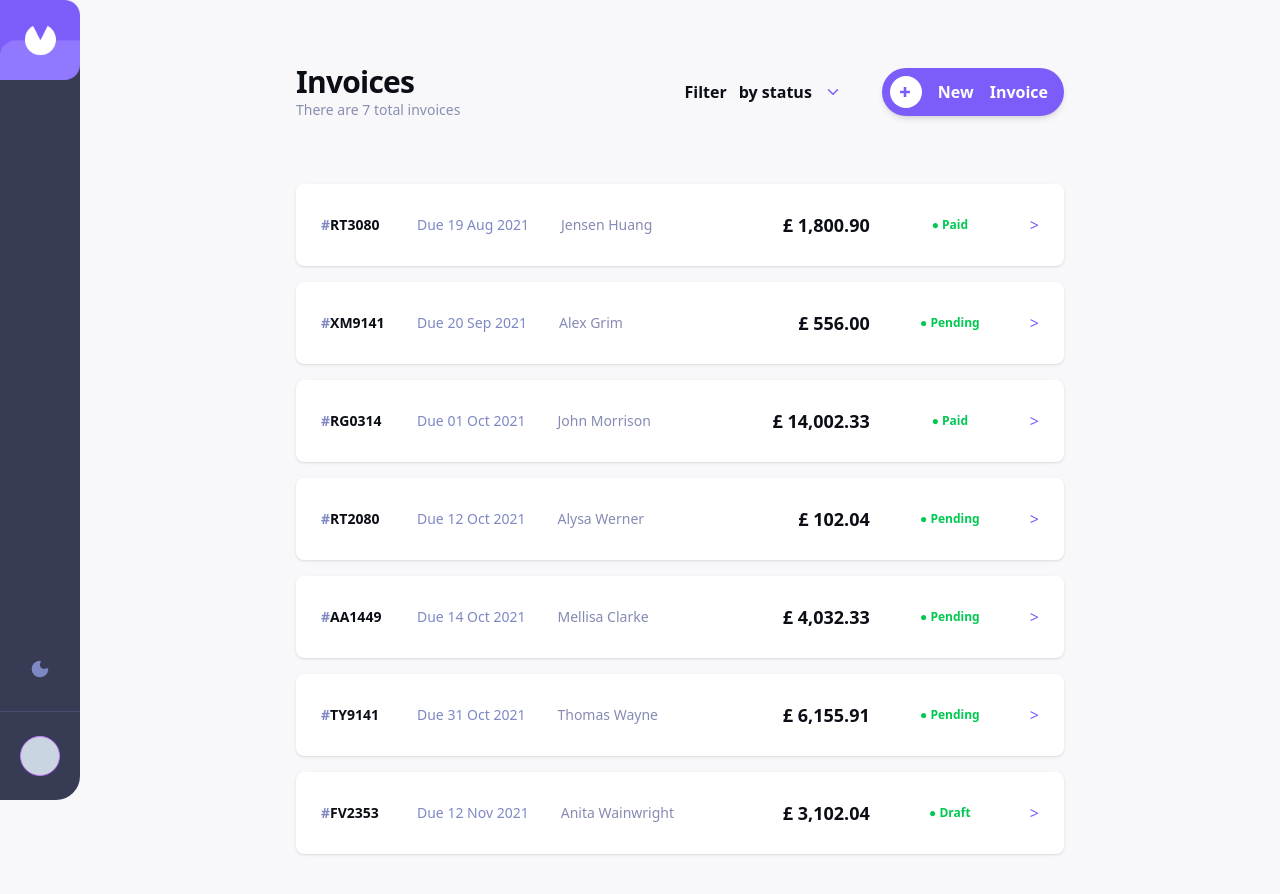
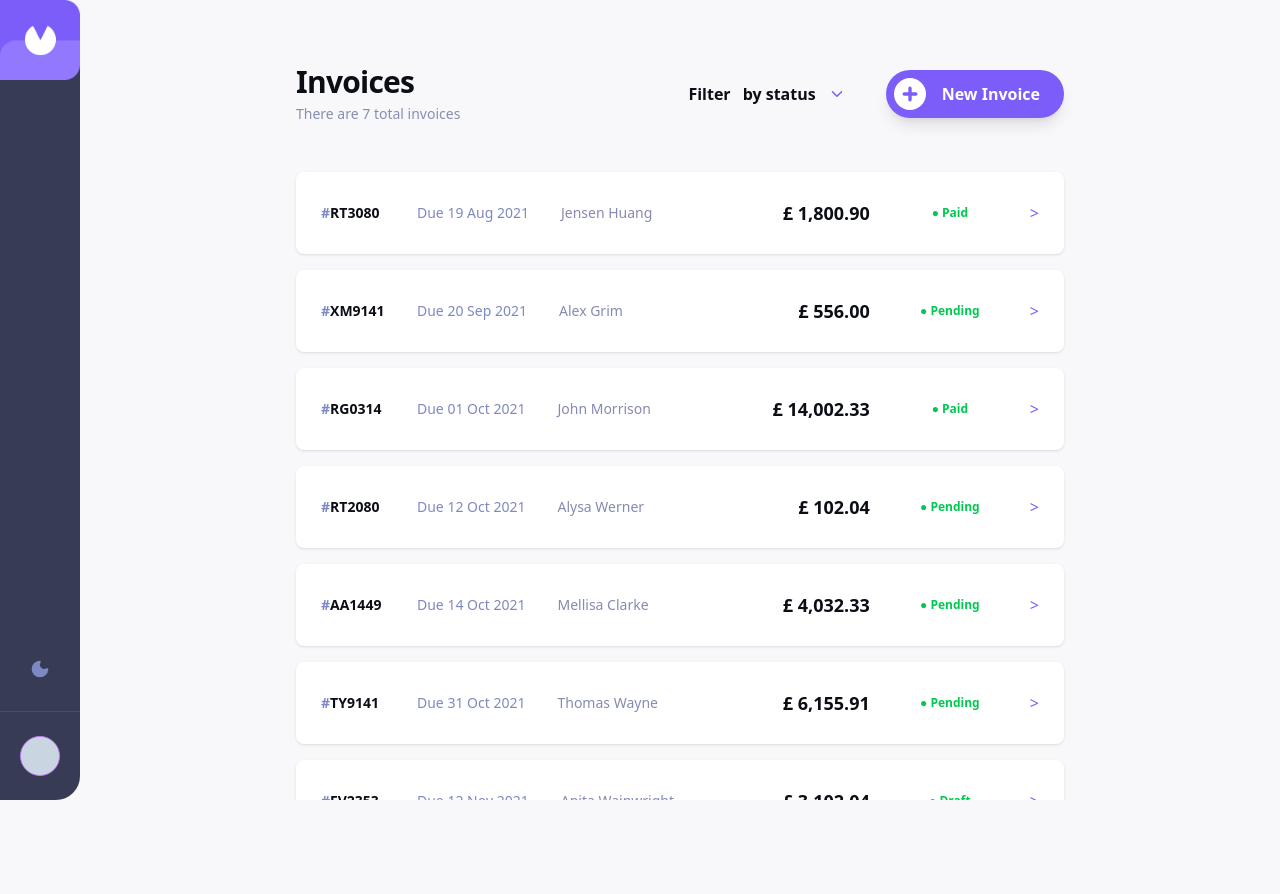
Before and after one commit to ShinzDev/Invoice-app-hng, a Next.js app: page / in a window 1280 px wide. Shown: the top 894 px of the page. After the commit the page ends 800 px from the top, so only its background shows below. Built offline with nearby package versions, Linux system fonts and the light colour scheme.

Commit message:
feat 004: added emptystate component

```diff
--- /dev/null
+++ b/app/components/ui/EmptyState.tsx
@@ -0,0 +1,25 @@
+// components/EmptyState.tsx
+import Image from 'next/image';
+
+export default function EmptyState() {
+  return (
+    <div className="mt-20 flex flex-col items-center text-center animate-in fade-in zoom-in duration-500">
+      <div className="mb-10">
+        {/* Replace with your local SVG path */}
+        <Image
+          src="/illustration-empty.svg"
+          alt="No invoices found"
+          width={242}
+          height={200}
+          priority
+        />
+      </div>
+      <h2 className="text-2xl font-bold mb-6 text-[#0c0e16]">
+        There is nothing here
+      </h2>
+      <p className="text-[#888eb0] max-w-55 leading-relaxed">
+        Create an invoice by clicking the <span className="font-bold">New Invoice</span> button and get started
+      </p>
+    </div>
+  );
+}
--- a/app/layout.tsx
+++ b/app/layout.tsx
@@ -1,7 +1,7 @@
 import type { Metadata } from "next";
 import { League_Spartan } from "next/font/google";
 import "./globals.css";
-import { ThemeProvider as NextThemesProvider } from 'next-themes';
+import Sidebar from "./components/Sidebar";
 
 const spartan = League_Spartan({
   subsets: ["latin"],
@@ -21,11 +21,18 @@ export default function RootLayout({
 }>) {
   return (
     <html lang="en">
-      <body className={`${spartan.variable} font-sans antialiased bg-[#F8F8FB] text-[#0C0E16] dark:bg-[#141625] dark:text-white transition-colors duration-300`}>
-        <NextThemesProvider attribute="class" defaultTheme="system" enableSystem>
-              {children}
-            </NextThemesProvider>
-      </body>
-    </html>
+          <body className="bg-[#f8f8fb] flex flex-col lg:flex-row min-h-screen transition-all">
+            {/* Sidebar takes up fixed space on desktop */}
+            <Sidebar />
+
+            {/* Main takes up the REMAINING space */}
+            <main className="flex-1 lg:h-screen overflow-y-auto px-6 py-8 lg:py-16">
+              {/* This wrapper keeps your content centered and readable */}
+              <div className="max-w-3xl mx-auto w-full">
+                {children}
+              </div>
+            </main>
+          </body>
+        </html>
   );
 }
--- a/app/page.tsx
+++ b/app/page.tsx
@@ -1,96 +1,27 @@
-'use client';
-
-import { useState } from "react";
-import Sidebar from ".//components/Sidebar";
-import InvoiceItem from ".//components/InvoiceItem";
-import { INVOICES, InvoiceStatus } from "@/lib/invoice-data";
-import { ChevronDown } from "lucide-react";
+// app/page.tsx
+import { INVOICES } from "@/lib/invoice-data";
+import EmptyState from "./components/ui/EmptyState";
+import InvoiceItem from "./components/InvoiceItem";
+import Header from "./components/Header"; // Move your header logic here
 
 export default function InvoicesPage() {
-  const [filter, setFilter] = useState<InvoiceStatus | 'all'>('all');
-  const [isDropdownOpen, setIsDropdownOpen] = useState(false);
-
-  // Filter logic
-  const filteredInvoices = filter === 'all'
-    ? INVOICES
-    : INVOICES.filter(inv => inv.status === filter);
+  const isEmpty = INVOICES.length === 0;
 
   return (
-    <div className="min-h-screen bg-[#f8f8fb] flex flex-col lg:flex-row font-sans">
-      <Sidebar />
+    <>
+      <Header count={INVOICES.length} />
 
-      <main className="flex-1 lg:py-16 py-8 px-6">
-        <div className="max-w-3xl mx-auto">
-          {/* Header */}
-          <header className="flex justify-between items-center mb-16">
-            <div>
-              <h1 className="text-3xl font-bold text-[#0c0e16] tracking-tight">Invoices</h1>
-              <p className="text-[#888eb0] text-sm">
-                {filteredInvoices.length === 0
-                  ? "No invoices"
-                  : `There are ${filteredInvoices.length} total invoices`}
-              </p>
-            </div>
-
-            <div className="flex items-center gap-6 lg:gap-10">
-              {/* Custom Dropdown Filter */}
-              <div className="relative">
-                <button
-                  onClick={() => setIsDropdownOpen(!isDropdownOpen)}
-                  className="flex items-center gap-3 font-bold text-[#0c0e16] hover:opacity-70 transition-opacity"
-                >
-                  Filter <span className="hidden md:inline">by status</span>
-                  <ChevronDown className={`text-[#7c5dfa] transition-transform ${isDropdownOpen ? 'rotate-180' : ''}`} size={18} />
-                </button>
-
-                {isDropdownOpen && (
-                  <div className="absolute top-12 left-1/2 -translate-x-1/2 w-40 bg-white shadow-xl rounded-lg p-4 z-20 flex flex-col gap-3">
-                    {['all', 'draft', 'pending', 'paid'].map((status) => (
-                      <label key={status} className="flex items-center gap-3 cursor-pointer group">
-                        <input
-                          type="checkbox"
-                          checked={filter === status}
-                          onChange={() => {
-                            setFilter(status as any);
-                            setIsDropdownOpen(false);
-                          }}
-                          className="accent-[#7c5dfa] w-4 h-4 rounded cursor-pointer"
-                        />
-                        <span className="capitalize font-bold text-[#0c0e16] text-sm group-hover:text-[#7c5dfa]">
-                          {status}
-                        </span>
-                      </label>
-                    ))}
-                  </div>
-                )}
-              </div>
-
-              {/* New Invoice Button */}
-              <button className="bg-[#7c5dfa] hover:bg-[#9277ff] text-white p-2 pr-4 rounded-full flex items-center gap-4 font-bold transition-all shadow-md active:scale-95">
-                <span className="bg-white rounded-full w-8 h-8 flex items-center justify-center">
-                  <svg width="11" height="11" xmlns="http://www.w3.org/2000/svg"><path d="M6.313 10.023v-3.71h3.71v-2.58h-3.71V.023h-2.58v3.71H.023v2.58h3.71v3.71z" fill="#7C5DFA" fillRule="nonzero"/></svg>
-                </span>
-                New <span className="hidden sm:inline">Invoice</span>
-              </button>
-            </div>
-          </header>
-
-          {/* List Section */}
+      <section className="mt-12">
+        {isEmpty ? (
+          <EmptyState />
+        ) : (
           <div className="space-y-4">
-            {filteredInvoices.length > 0 ? (
-              filteredInvoices.map((invoice) => (
-                <InvoiceItem key={invoice.id} {...invoice} />
-              ))
-            ) : (
-              <div className="mt-20 flex flex-col items-center text-center">
-                <div className="mb-8">☁️</div>
-                <h2 className="text-xl font-bold mb-2">There is nothing here</h2>
-                <p className="text-[#888eb0] max-w-50">Create an invoice by clicking the New Invoice button.</p>
-              </div>
-            )}
+            {INVOICES.map((invoice) => (
+              <InvoiceItem key={invoice.id} {...invoice} />
+            ))}
           </div>
-        </div>
-      </main>
-    </div>
+        )}
+      </section>
+    </>
   );
 }
```
Also changed, not shown: public/emptystate.svg (added).
